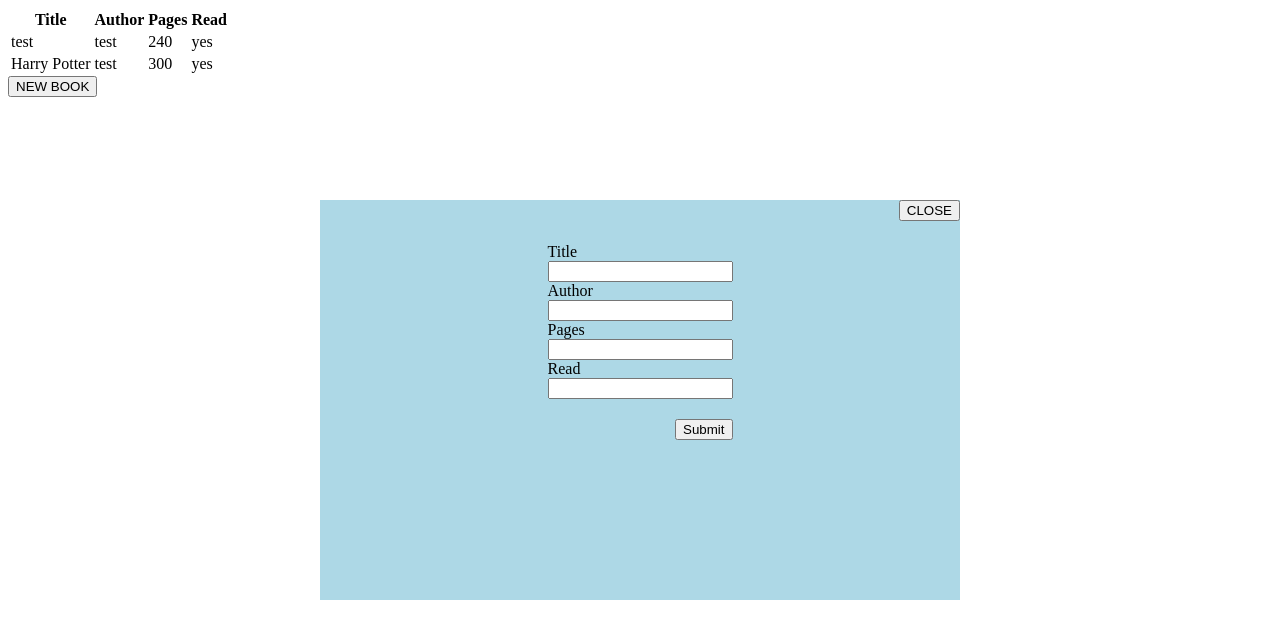
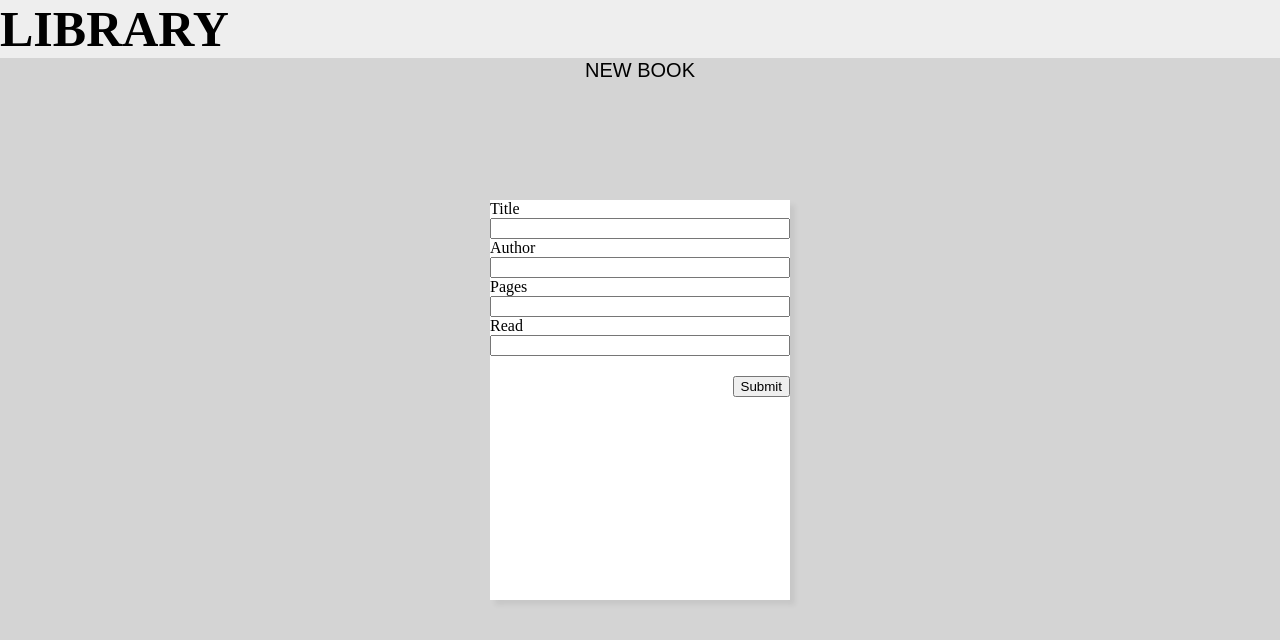
Before and after one commit to xionglee01/odin-library, a plain HTML site: page index.html in a window 1280 px wide. Both pictures are taken after a click on the button "NEW BOOK". Drawn offline with Linux system fonts and the light colour scheme.

Commit message:
Added some css styling to page

```diff
--- a/css/style.css
+++ b/css/style.css
@@ -1,30 +1,75 @@
+body
+{
+    margin: 0;
+    padding: 0;
+    background-color: rgba(0, 0, 0, 0.11);
+}
+
 .non-visible
 {
     visibility: hidden;
+    opacity: 0;
+    transition: visibility 0s 0.5s, opacity 0.5s linear;
+
 }
 
 .visible
 {
     visibility: visible;
+    opacity: 1;
+    transition: opacity 0.5s linear;
 }
+
+
+/* NAVBAR */
+.navbar
+{
+    width: 100%;
+    background-color: white;
+}
+
+.navbar h1
+{
+    font-size: 50px;
+    margin: 0;
+    padding: 0;
+}
+
+
+
+#openModal
+{
+    border: none;
+    font-size: 20px;
+    background-color: rgba(0, 0, 0, 0);
+    width: 100%;
+}
+
+#openModal:hover
+{
+    color: rgb(199, 199, 199);
+    transition: 0.5s;
+}
+
+
 
 #modal
 {
     position: absolute;
-    width: 50%;
-    height: 50%;
-    top: 25%;
-    left: 25%;
-    background-color: lightblue;
+    width: 100%;
+    height: 100%;
+    background-color: rgba(0, 0, 0, 0.068);
+    top: 0;
+    z-index: 9;
 }
 
 .container
 {
-    height: 60%;
+    height: 100%;
     display: flex;
     flex-direction: column;
-    justify-content: space-between;
-    align-items: flex-start;
+    justify-content: center;
+    align-items: center;
 }
 
 #modal button
@@ -38,6 +83,10 @@
     flex-direction: column;
     align-self: center;
     gap: 20px;
+    background-color: white;
+    width: 300px;
+    height: 400px;
+    box-shadow: 5px 5px 5px rgba(0, 0, 0, 0.062);
 }
 
 #modal form
--- a/index.html
+++ b/index.html
@@ -7,18 +7,23 @@
     <title>Document</title>
 </head>
 <body>
-    <table>
+
+    <!-- <table>
         <tr>
             <th>Title</th>
             <th>Author</th>
             <th>Pages</th>
             <th>Read</th>
         </tr>
-    </table>
+    </table> -->
+
+
+    <nav class="navbar">
+        <h1>LIBRARY</h1>
+    </nav>
 
     <div class="non-visible" id="modal">
         <div class="container">
-            <button onclick="newBookForm()">CLOSE</button>
             <div class="sub-container">
                 <form>
                     <label for="title">Title </label>
@@ -35,7 +40,7 @@
         </div>
     </div>
 
-    <button onclick="newBookForm()">NEW BOOK</button>
+    <button onclick="newBookForm()" id="openModal">NEW BOOK</button>
 
     <script src="script/script.js"></script>
 </body>
--- a/script/script.js
+++ b/script/script.js
@@ -1,4 +1,6 @@
 const myLibrary = [];
+const modal = document.querySelector("#modal");
+
 
 function Book(title, author, page, read)
 {    // constructor
@@ -24,6 +26,9 @@ function addtoLibrary()
 }
 
 
+//MAKE A CREATE CARD FUNCTION
+
+
 function addtoTable(book)
 {
     const table = document.querySelector("table");
@@ -39,17 +44,18 @@ function addtoTable(book)
 
 function newBookForm()
 {
-    const modal = document.querySelector("#modal");
     if(modal.className === "non-visible")
         modal.className = "visible";
     else
         modal.className = "non-visible";
 }
 
-const book1 = new Book("test", "test", "240", "yes");
-const book2 = new Book("Harry Potter", "test", "300", "yes");
-
-addBookToLibrary(book1);
-addBookToLibrary(book2);
-
+window.onclick = function(e)
+{
+    const container = document.querySelector(".container");
+    if(e.target === container)
+    {
+        modal.className = "non-visible";
+    }
+}
 console.log(myLibrary);
```
